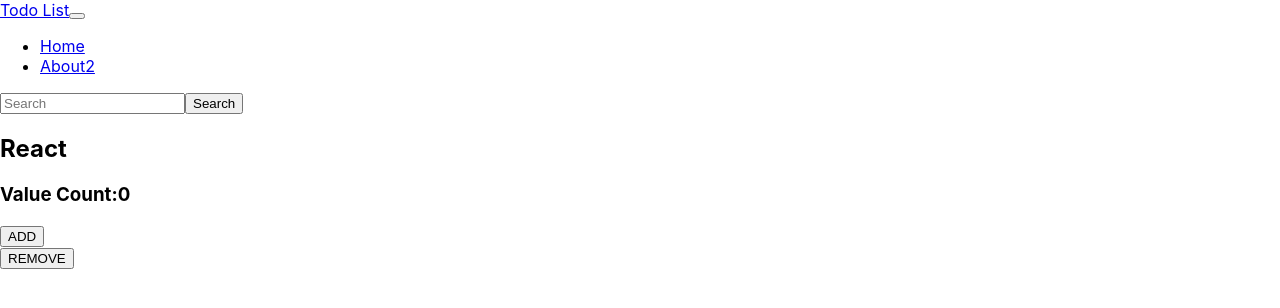
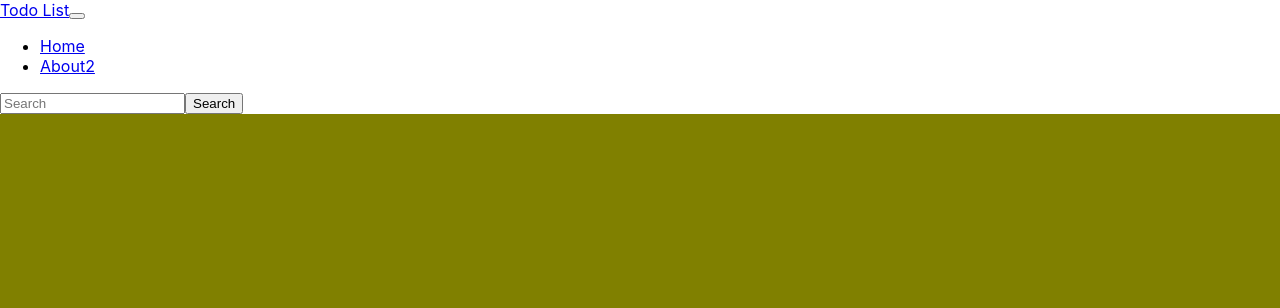
Before and after one commit to Shivamjain2204/React, a React (Create React App) app: page / in a window 1280 px wide. Shown: the top 308 px of the page. Built offline with nearby package versions, Linux system fonts and the light colour scheme; the HTML template or start-up script is replaced by a standard one.

Commit message:
bgChanger Component

```diff
--- a/src/App.js
+++ b/src/App.js
@@ -1,13 +1,16 @@
 import Header from "./MyComponents/Header";
 // import Footer from "./MyComponents/Footer";
 import Count from "./MyComponents/Count"
+import BgChanger from "./MyComponents/bgChanger/BgChanger";
 
 function One(){
 
   return(
     <>
     <Header about="About2"/>
-    <Count/>
+    {/* <Count/> */}
+    <BgChanger/>
+
 
 
     </>
--- /dev/null
+++ b/src/MyComponents/bgChanger/BgChanger.js
@@ -0,0 +1,17 @@
+import React, { useState } from 'react';
+import "./bgChanger.css";
+
+const BgChanger = () => {
+    const [color, setColor] = useState("olive")
+  return (
+    <div className='background' style={{backgroundColor: color}} >
+      <div className='bar'>
+        <div className='barinner'>
+
+        </div>
+      </div>
+    </div>
+  )
+}
+
+export default BgChanger
--- /dev/null
+++ b/src/MyComponents/bgChanger/bgChanger.css
@@ -0,0 +1,15 @@
+.background {
+width:100%;
+height: 100vh;
+/* background-color: #000; */
+}
+
+.bar {
+ position: fixed;
+ display: flex;
+ justify-content: center;
+ bottom: 48px;
+ left: 0;
+ right: 0;
+ padding-left: 2px;
+}
```
